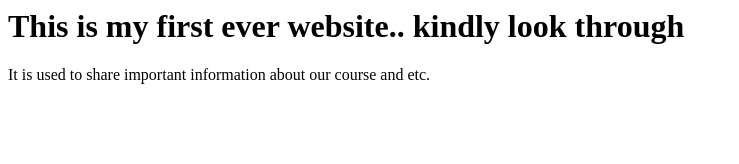
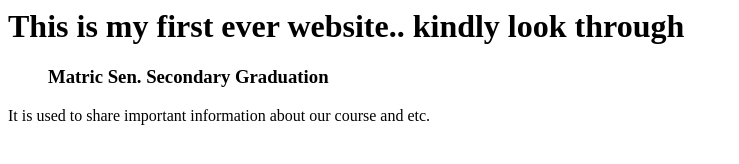
Before and after one commit to triptaarora939-star/webpage, a plain HTML site: page index.html in a window 1280 px wide. Shown: the whole page, without its empty margins (0-739 px from the left). Drawn offline with Linux system fonts and the light colour scheme.

Commit message:
Update index.html

```diff
--- a/index.html
+++ b/index.html
@@ -6,6 +6,13 @@
 		<h1>
 			This is my first ever website.. kindly look through
 		</h1>
+		<h3>
+			<ol>
+				Matric
+				Sen. Secondary
+				Graduation
+			</ol>
+		</h3>
 	</head>
 	<body>
 			It is used to share important information about our course and etc.
```
